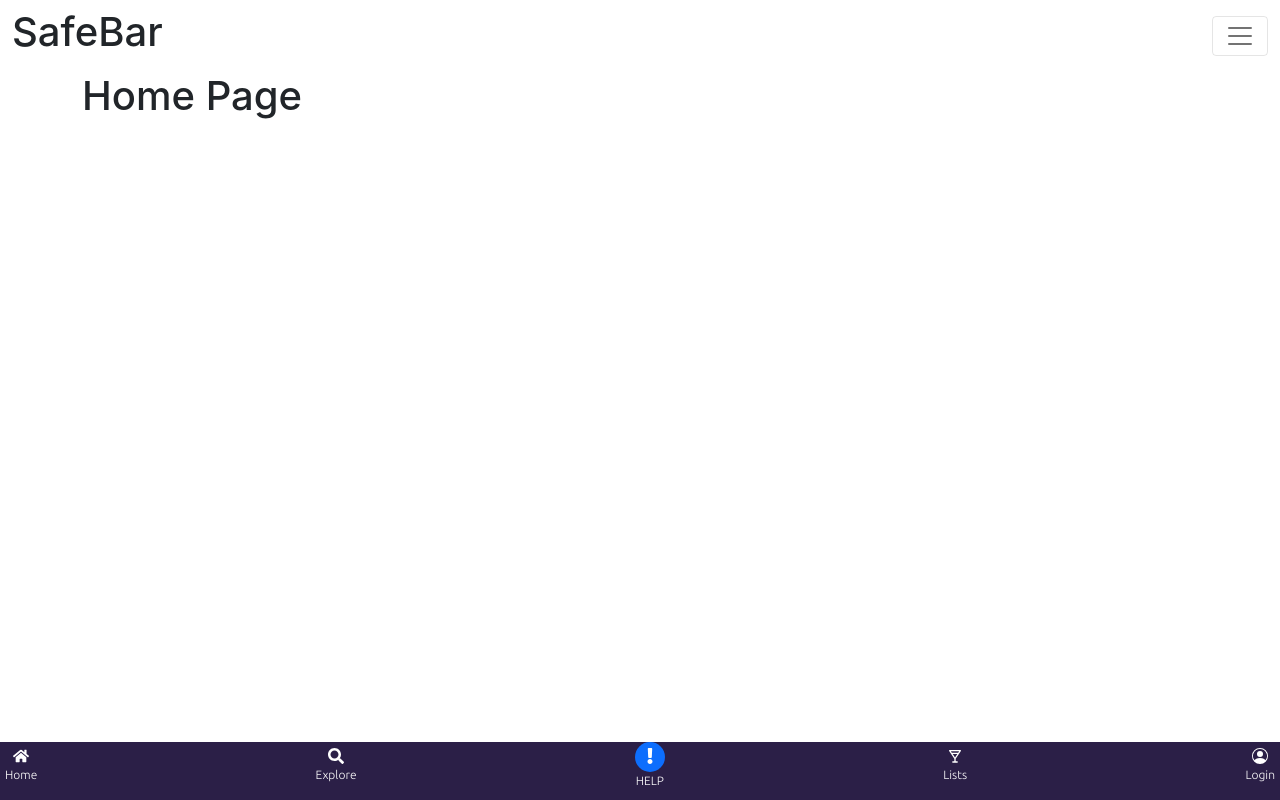
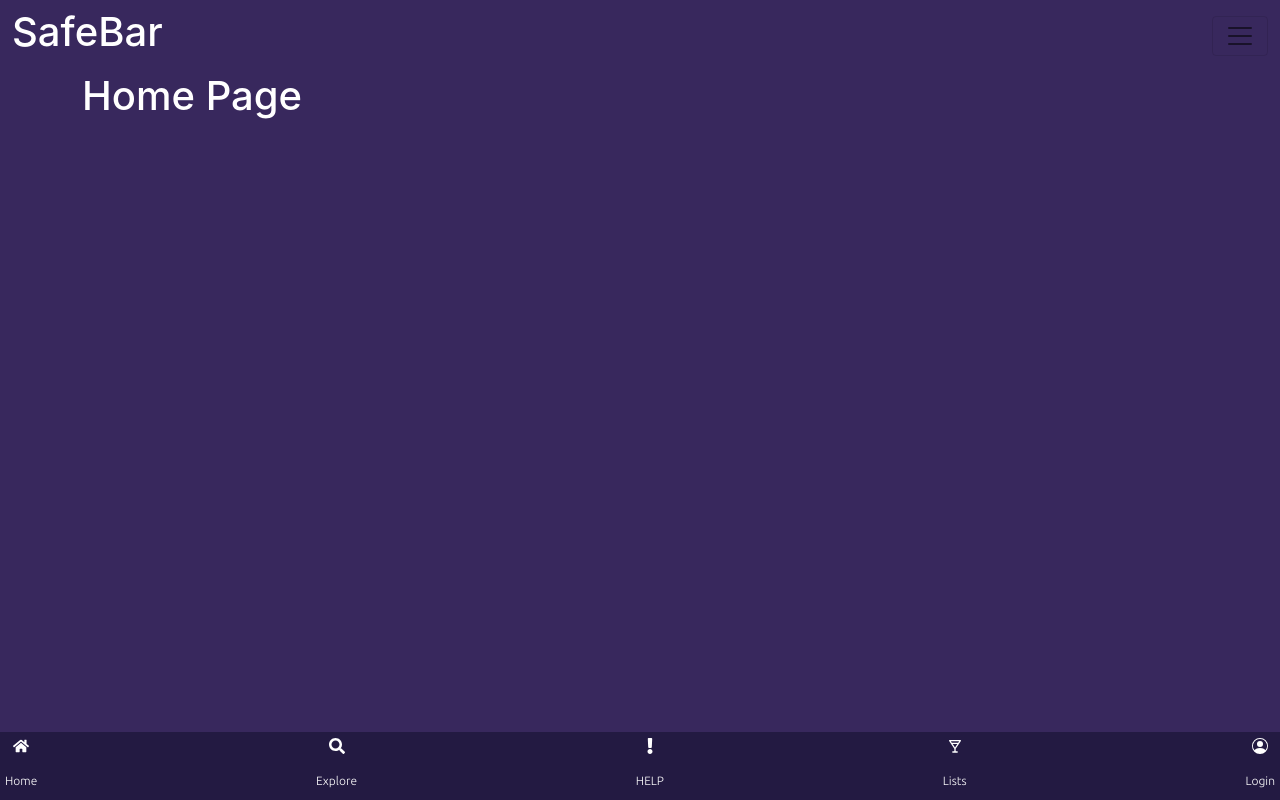
Before and after one commit to Sexual-Assault-Center/SafeBar, a Next.js app in the folder frontend/: page / in a window 1280 px wide. Built offline with nearby package versions, Linux system fonts and the light colour scheme; no server answers.

Commit message:
update footer

```diff
--- a/frontend/components/FooterNav.js
+++ b/frontend/components/FooterNav.js
@@ -6,31 +6,29 @@ import { FaHome, FaSearch, FaExclamation } from 'react-icons/fa';
 import { BiDrink } from 'react-icons/bi';
 import { BsPersonCircle } from 'react-icons/bs';
 import NAVIGATION from '../constants/navigation';
+import { useAuth } from '../utils/context/authContext';
 
 export default function FooterNav() {
   const router = useRouter();
+  const { user } = useAuth();
 
   const renderIcon = (name) => {
     let icon;
     switch (name) {
       case 'Home':
-        icon = <FaHome />;
+        icon = <FaHome className="footerIcon" />;
         break;
       case 'Explore':
-        icon = <FaSearch />;
+        icon = <FaSearch className="footerIcon" />;
         break;
       case 'HELP':
-        icon = (
-          <div className="rounded-circle bg-primary icon-circle-style">
-            <FaExclamation className="" />
-          </div>
-        );
+        icon = <FaExclamation className="m-0 footerIcon" />;
         break;
       case 'Lists':
-        icon = <BiDrink />;
+        icon = <BiDrink className="footerIcon" />;
         break;
       case 'Login':
-        icon = <BsPersonCircle />;
+        icon = <BsPersonCircle className="footerIcon" />;
         break;
       default:
         break;
@@ -48,10 +46,15 @@ export default function FooterNav() {
               key={i}
               className={router.pathname.includes(lc) ? 'activeFooter' : ''}
             >
-              <Link href={lc === 'training' ? NAVIGATION.TRAINING_LINK : `/${lc}`} passHref>
-                <div className="footerBarOption">
-                  {renderIcon(name)}
-                  <p className="optionTitle">{name}</p>
+              <Link
+                href={lc === 'training' ? NAVIGATION.TRAINING_LINK : `/${lc}`}
+                passHref
+              >
+                <div className="footerBarOption position-relative">
+                  <p>{renderIcon(name)}</p>
+                  <p className="optionTitle">
+                    {!!user && name === 'Login' ? 'Logout' : name}
+                  </p>
                 </div>
               </Link>
             </li>
--- a/frontend/styles/globals.css
+++ b/frontend/styles/globals.css
@@ -6,6 +6,7 @@ body {
   margin: 0;
   font-family: -apple-system, BlinkMacSystemFont, Segoe UI, Roboto, Oxygen,
     Ubuntu, Cantarell, Fira Sans, Droid Sans, Helvetica Neue, sans-serif;
+  background-color: #38285D;
 }
 
 a {
@@ -19,6 +20,10 @@ a {
 
 p {
   font-family: 'Ubuntu', sans-serif;
+  color: white;
+}
+h1, h2, h2 {
+  color: white;
 }
 
 .layout-cont {
@@ -31,7 +36,7 @@ footer {
   bottom: 0;
   width: 100%;
   text-align: center;
-  background-color: #2B1F47;
+  background-color: #231A42;
   color: white;
 }
 
@@ -137,6 +142,7 @@ p.footerIcon {
 
 
 .icon-circle-style {
-  width: 30px;
-  height: 30px;
+  width: 60px;
+  height: 60px;
+  background-color: #2B1F47;
 }
```
Also changed, not shown: 1 other file (tests, documents, lock files or other folders).
